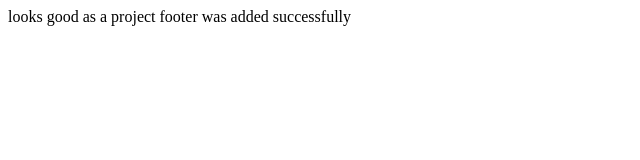
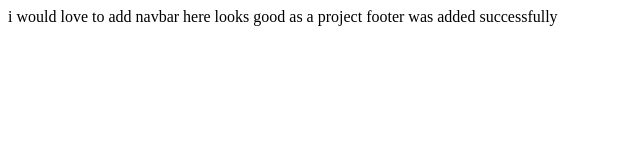
Before and after one commit to KIBMICH/mypro, a plain HTML site: page index.html in a window 1280 px wide. Shown: the whole page, without its empty margins (0-640 px from the left). Drawn offline with Linux system fonts and the light colour scheme.

Commit message:
change index and footer

```diff
--- a/index.html
+++ b/index.html
@@ -6,6 +6,7 @@
     <title>github learning</title>
 </head>
 <body>
+    i would love to add navbar here
     looks good as a project
     footer was added successfully
 
```
Also changed, not shown: footer.html (+1 -1 lines).
